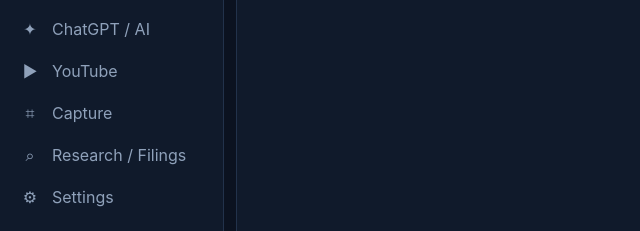
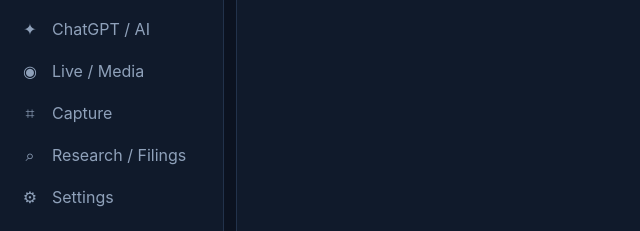
Before and after one commit to bheshmatioei-ctrl/-market-workspace, a plain HTML site: page v7/index.html in a window 1280 px wide. Shown: the part 306-537 px from the top of the page, 0-640 px from the left. Drawn offline with Linux system fonts and the light colour scheme; a script that the page names is missing.

Commit message:
Wire Bloomberg HT live media center into V7

```diff
--- a/v7/index.html
+++ b/v7/index.html
@@ -7,6 +7,7 @@
 <link rel="manifest" href="./manifest.webmanifest">
 <link rel="icon" href="./icon.svg" type="image/svg+xml">
 <link rel="stylesheet" href="./styles-v7.css">
+<link rel="stylesheet" href="./media-live-v7.css">
 <title>Market Workspace Shell — V7</title>
 </head>
 <body>
@@ -35,6 +36,7 @@
 <div class="palette" id="palette"><div class="paletteBox"><input id="cmdInput" placeholder="Type command, ticker, or action…"><div class="cmdList" id="cmdList"></div></div></div>
 <div class="toast" id="toast"></div>
 <script src="./app-v7.js" defer></script>
+<script src="./media-live-v7.js" defer></script>
 <script src="./qa-fixes-v7.js" defer></script>
 </body>
 </html>
```
